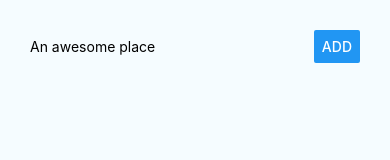
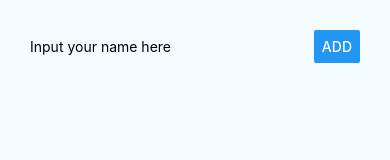
Before and after one commit to hasanej/react-native-app-example, a React Native app: screen / in a window 390 px wide. Shown: the top 160 px of the page. Built offline with nearby package versions, Linux system fonts and the light colour scheme.

Commit message:
Using FlatList

```diff
--- a/src/components/PlaceInput/PlaceInput.js
+++ b/src/components/PlaceInput/PlaceInput.js
@@ -26,7 +26,7 @@ class PlaceInput extends Component {
     return (
       <View style={styles.inputContainer}>
         <TextInput
-          placeholder="An awesome place"
+          placeholder="Input your name here"
           value={this.state.placeName}
           onChangeText={this.placeNameChangedHandler}
           style={styles.placeInput}
```
